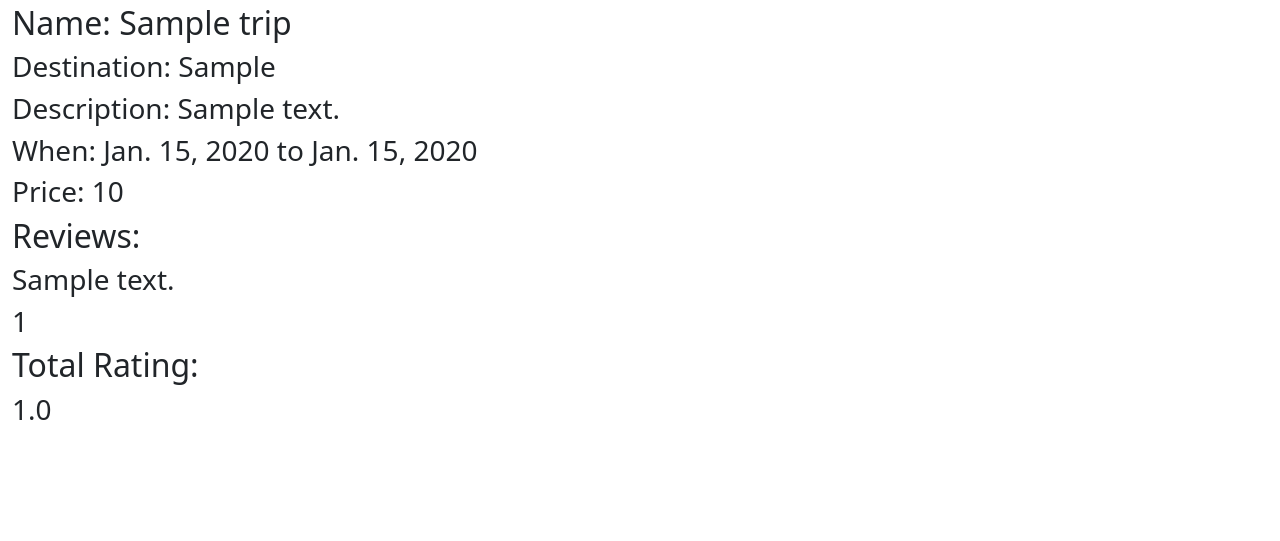
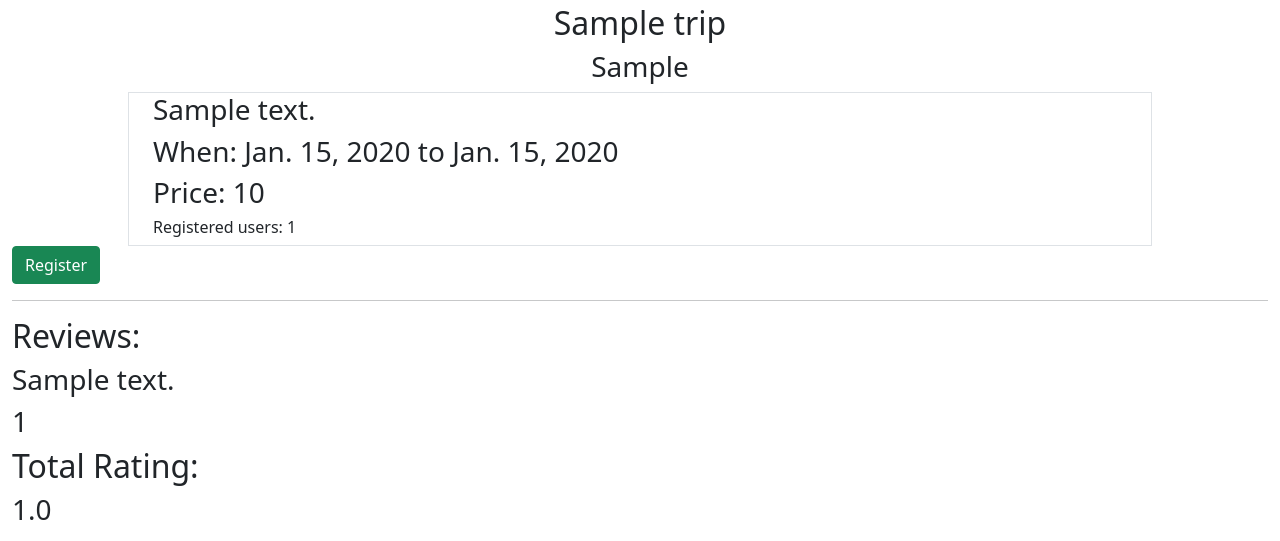
Before and after one commit to AlexGCbn/CI_PP4_Hike-a-thon, a Django app: a page that uses templates/trip_detail.html in a window 1280 px wide. Shown: the part 56-597 px from the top of the page. Run offline with Django 3.2, Linux system fonts and the light colour scheme; tables that the repository leaves empty hold one stand-in row (values such as "Sample post"); some libraries are stand-ins or nearby versions.

Commit message:
Add views for trip registration

```diff
--- a/static/css/style.css
+++ b/static/css/style.css
@@ -1,5 +1,9 @@
 main > .container-fluid {
     padding-top: 60px;
+}
+
+.card-row {
+    min-height: 50%;
 }
 
 .card-img-top {
@@ -7,3 +11,7 @@ main > .container-fluid {
     height: 50%;
     object-fit: cover;
 }
+
+.trip-description {
+    width: 80%;
+}
--- a/templates/trip_detail.html
+++ b/templates/trip_detail.html
@@ -4,12 +4,21 @@
 
 <div class="container-fluid">
     <div class="row">
-        <h2>Name: {{ trip.name }}</h2>
-        <h3>Destination: {{ trip.destination }}</h3>
-        <h3>Description: {{ trip.description | safe }}</h3>
-        <h3>When: {{ trip.date_start }} to {{ trip.date_end }}</h3>
-        <h3>Price: {{ trip.price }}</h3>
+        <h2 class="text-center">{{ trip.name }}</h2>
+        <h3 class="text-center">{{ trip.destination }}</h3>
+        <div class="row border mx-auto trip-description">
+            <h3>{{ trip.description | safe }}</h3>
+            <h3>When: {{ trip.date_start }} to {{ trip.date_end }}</h3>
+            <h3>Price: {{ trip.price }}</h3>
+            <h6>Registered users: {{ trip.registered_users_count }}</h6>
+        </div>
     </div>
+    {% if not registered %}
+    <button class="btn btn-success">Register</button>
+    {% else %}
+    <button class="btn btn-danger">Deregister</button>
+    {% endif %}
+    <hr>
     <div class="row">
         <h2>Reviews:</h2>
         {% with reviews.count as total_reviews %}
--- a/trips/views.py
+++ b/trips/views.py
@@ -1,4 +1,5 @@
-from django.shortcuts import render, get_object_or_404
+from django.http import HttpResponseRedirect
+from django.shortcuts import render, get_object_or_404, reverse
 from django.views import generic, View
 from .models import Trip
 
@@ -10,7 +11,7 @@ class TripList(generic.ListView):
     model = Trip
     queryset = Trip.objects.order_by('date_start')
     template_name = 'index.html'
-    paginate_by = 4
+    paginate_by = 3
 
 
 class TripDetail(View):
@@ -30,6 +31,9 @@ class TripDetail(View):
         if score != 0:
             score = score / index
 
+        if trip.registered_users.filter(id=request.user.id).exists():
+            registered = True
+
         return render(
             request,
             'trip_detail.html',
@@ -39,3 +43,15 @@ class TripDetail(View):
                 'score': score
             }
         )
+
+
+class TripRegistration(View):
+
+    def trip(self, request, slug, *args, **kwargs):
+        trip = get_object_or_404(Trip, slug=slug)
+        if trip.registered_users.filter(id=request.user.id).exists():
+            trip.registered_users.remove(request.user)
+        else:
+            trip.registered_users.add(request.user)
+
+            return HttpResponseRedirect(reverse('trip_detail', args=[slug]))
```
Also changed, not shown: templates/index.html (+4 -3 lines).
